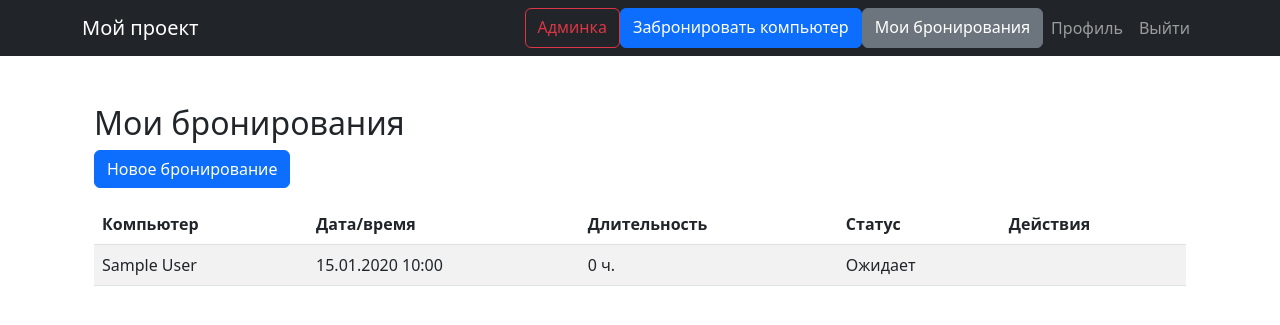
After one commit to adam000000001/Diplom, a Django app: page /accounts/my-bookings/ in a window 1280 px wide. The commit adds this page. Shown: the top 325 px of the page. Run offline with Django 5.2, Linux system fonts and the light colour scheme; a user stored in the database is signed in; tables that the repository leaves empty hold one stand-in row (values such as "Sample post").

Commit message:
second commit

```diff
--- a/diplom/accounts/models.py
+++ b/diplom/accounts/models.py
@@ -5,6 +5,9 @@ from django.db import models
 from django.contrib.auth.models import User
 from django.db.models.signals import post_save
 from django.dispatch import receiver
+
+from django.core.validators import MinValueValidator, MaxValueValidator
+from django.utils import timezone
 
 class Profile(models.Model):
     user = models.OneToOneField(User, on_delete=models.CASCADE)
@@ -40,3 +43,50 @@ class ServicePackage(models.Model):
     class Meta:
         verbose_name = 'Пакет услуг'
         verbose_name_plural = 'Пакеты услуг'
+
+# Бронирование
+
+class Computer(models.Model):
+    name = models.CharField(max_length=100, verbose_name='Название')
+    description = models.TextField(verbose_name='Описание', blank=True)
+    is_active = models.BooleanField(default=True, verbose_name='Активен')
+    specs = models.TextField(verbose_name='Характеристики', blank=True)
+
+    def __str__(self):
+        return f"Компьютер #{self.id} - {self.name}"
+
+class Booking(models.Model):
+    user = models.ForeignKey(User, on_delete=models.CASCADE, verbose_name='Пользователь')
+    computer = models.ForeignKey(Computer, on_delete=models.CASCADE, verbose_name='Компьютер')
+    start_time = models.DateTimeField(verbose_name='Время начала')
+    end_time = models.DateTimeField(verbose_name='Время окончания')
+    created_at = models.DateTimeField(auto_now_add=True, verbose_name='Дата создания')
+    status = models.CharField(
+        max_length=20,
+        choices=[
+            ('pending', 'Ожидает'),
+            ('confirmed', 'Подтверждено'),
+            ('canceled', 'Отменено'),
+            ('completed', 'Завершено')
+        ],
+        default='pending',
+        verbose_name='Статус'
+    )
+
+    class Meta:
+        ordering = ['start_time']
+        verbose_name = 'Бронирование'
+        verbose_name_plural = 'Бронирования'
+
+    def __str__(self):
+        return f"Бронирование #{self.id} - {self.computer} ({self.start_time} - {self.end_time})"
+
+    @property
+    def duration_hours(self):
+        duration = self.end_time - self.start_time
+        return round(duration.total_seconds() / 3600)
+
+    @property
+    def can_be_canceled(self):
+        return (self.start_time > timezone.now() and
+                self.status in ['pending', 'confirmed'])
--- a/diplom/accounts/urls.py
+++ b/diplom/accounts/urls.py
@@ -6,4 +6,7 @@ urlpatterns = [
     path('register/', views.register, name='register'),
      path('profile/', views.profile, name='profile'),
      path('', views.home, name='home'),
+     path('book/', views.book_computer, name='book_computer'),
+    path('my-bookings/', views.my_bookings, name='my_bookings'),
+    path('cancel-booking/<int:booking_id>/', views.cancel_booking, name='cancel_booking'),
 ]
--- a/diplom/accounts/views.py
+++ b/diplom/accounts/views.py
@@ -1,4 +1,4 @@
-from django.shortcuts import render, redirect
+from django.shortcuts import render, redirect, get_object_or_404
 from django.contrib import messages
 from django.contrib.auth.decorators import login_required
 from .forms import RegisterForm, UserUpdateForm, ProfileUpdateForm
@@ -7,6 +7,12 @@ from crispy_forms.helper import FormHelper
 from crispy_forms.layout import Submit, Layout, Row, Column
 
 from .models import ServicePackage
+
+#
+
+from .forms import BookingForm
+from .models import Booking, Computer
+from django.utils import timezone
 
 def register(request):
     if request.method == 'POST':
@@ -60,3 +66,38 @@ def home(request):
         'popular_packages': popular_packages
     }
     return render(request, 'home.html', context)
+
+#
+@login_required
+def book_computer(request):
+    if request.method == 'POST':
+        form = BookingForm(request.POST)
+        if form.is_valid():
+            booking = form.save(commit=False)
+            booking.user = request.user
+            booking.end_time = form.cleaned_data['end_time']
+            booking.save()
+            messages.success(request, 'Компьютер успешно забронирован!')
+            return redirect('my_bookings')
+    else:
+        form = BookingForm()
+
+    return render(request, 'accounts/book_computer.html', {'form': form})
+
+@login_required
+def my_bookings(request):
+    bookings = Booking.objects.filter(user=request.user).order_by('-start_time')
+    return render(request, 'accounts/my_bookings.html', {'bookings': bookings})
+
+@login_required
+def cancel_booking(request, booking_id):
+    booking = get_object_or_404(Booking, id=booking_id, user=request.user)
+
+    if booking.start_time > timezone.now() and booking.status in ['pending', 'confirmed']:
+        booking.status = 'canceled'
+        booking.save()
+        messages.success(request, 'Бронирование отменено')
+    else:
+        messages.error(request, 'Невозможно отменить это бронирование')
+
+    return redirect('my_bookings')
--- /dev/null
+++ b/diplom/templates/accounts/my_bookings.html
@@ -0,0 +1,45 @@
+{% extends 'base.html' %}
+
+{% block content %}
+<div class="container mt-5">
+    <div class="row">
+        <div class="col-12">
+            <h2>Мои бронирования</h2>
+            <a href="{% url 'book_computer' %}" class="btn btn-primary mb-3">Новое бронирование</a>
+
+            <div class="table-responsive">
+                <table class="table table-striped">
+                    <thead>
+                        <tr>
+                            <th>Компьютер</th>
+                            <th>Дата/время</th>
+                            <th>Длительность</th>
+                            <th>Статус</th>
+                            <th>Действия</th>
+                        </tr>
+                    </thead>
+                    <tbody>
+                        {% for booking in bookings %}
+                        <tr>
+                            <td>{{ booking.computer.name }}</td>
+                            <td>{{ booking.start_time|date:"d.m.Y H:i" }}</td>
+                            <td>{{ booking.duration_hours }} ч.</td>
+                            <td>{{ booking.get_status_display }}</td>
+                            <td>
+                                {% if booking.can_be_canceled %}
+                                <a href="{% url 'cancel_booking' booking.id %}" class="btn btn-sm btn-danger">Отменить</a>
+                                {% endif %}
+                            </td>
+                        </tr>
+                        {% empty %}
+                        <tr>
+                            <td colspan="5">У вас нет активных бронирований</td>
+                        </tr>
+                        {% endfor %}
+                    </tbody>
+                </table>
+            </div>
+        </div>
+    </div>
+</div>
+{% endblock %}
--- a/diplom/templates/base.html
+++ b/diplom/templates/base.html
@@ -17,6 +17,8 @@
       <i class="bi bi-gear"></i> Админка
     </a>
   {% endif %}
+                    <a href="{% url 'book_computer' %}" class="btn btn-primary">Забронировать компьютер</a>
+                    <a href="{% url 'my_bookings' %}" class="btn btn-secondary">Мои бронирования</a>
                     <a class="nav-link" href="{% url 'profile' %}">Профиль</a>
                     <form action="{% url 'logout' %}" method="post">{% csrf_token %}<button class="nav-link" type="submit">Выйти</button></form>
                 {% else %}
```
Also changed, not shown: diplom/accounts/admin.py (+17 -0 lines), diplom/accounts/forms.py (+57 -0 lines), diplom/templates/accounts/book_computer.html (added, +24 -0 lines), diplom/accounts/migrations/0003_computer_booking.py (added).
